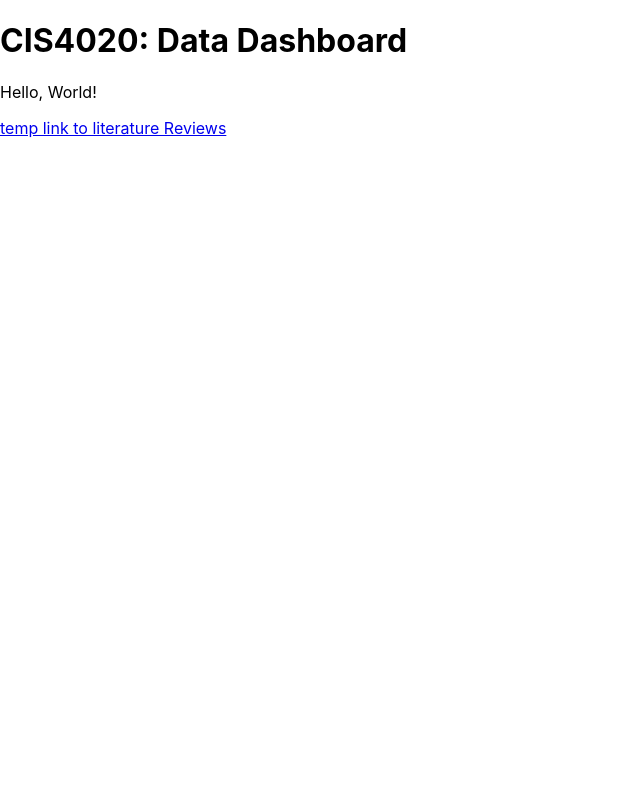
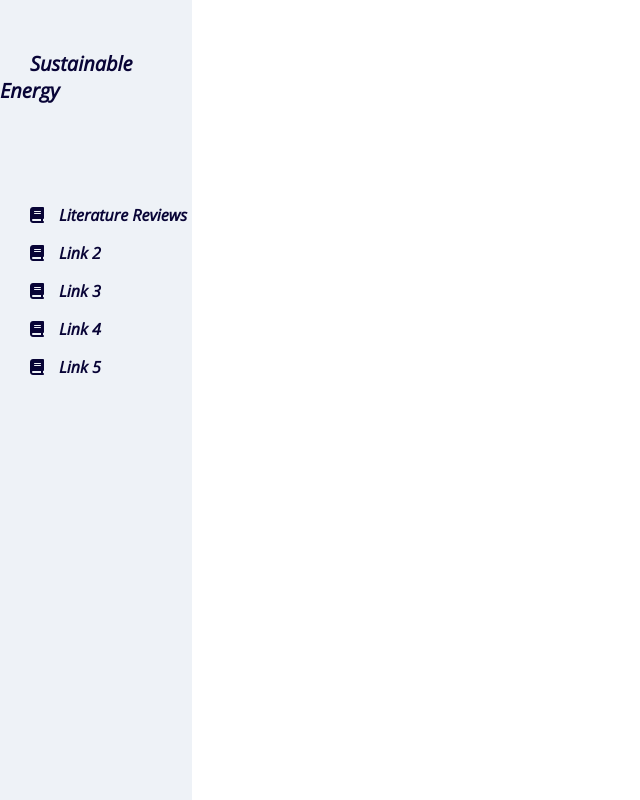
Before and after one commit to Krakhra/data_dashboard, a React (Create React App) app: page / in a window 1280 px wide. Shown: the whole page, without its empty margins (0-640 px from the left). Built offline with nearby package versions, Linux system fonts and the light colour scheme; no server answers.

Commit message:
created temp layout for homepage, and started literature review page

```diff
--- a/public/index.html
+++ b/public/index.html
@@ -8,6 +8,9 @@
     <meta name="description" content="Online data dashboard for CIS4020" />
     <link rel="manifest" href="/manifest.json" />
     <link rel="apple-touch-icon" href="/apple-touch-icon.png" />
+    <link rel="preconnect" href="https://fonts.gstatic.com">
+    <link href="https://fonts.googleapis.com/css2?family=Open+Sans:ital,wght@1,300&display=swap" rel="stylesheet">
+    <script src="https://kit.fontawesome.com/b69add25a6.js" crossorigin="anonymous"></script>
     <title>CIS4020: Data Dashboard</title>
   </head>
   <body>
--- /dev/null
+++ b/src/components/App.css
@@ -0,0 +1,18 @@
+.App{
+  width:100%;
+  height:100vh;
+  margin:0;
+  padding: 0;
+}
+
+.leftPanel{
+  width:15%;
+  height:100vh;
+  background-color:rgb(238, 242, 247);
+  float:left;
+}
+
+.rightPanel{
+  margin-left:1%;
+  height:100vh;
+}
--- a/src/components/App.js
+++ b/src/components/App.js
@@ -1,5 +1,7 @@
 import React, { useState, useEffect } from 'react';
 import LiteratureReivew from './literatureReview/LiteratureReview';
+import SidePanel from './sidePanel/SidePanel';
+import './App.css';
 import {
   BrowserRouter as Router,
   Switch,
@@ -17,17 +19,21 @@ const App = () => {
   }, []);
 
   return (
-    <>
-      <h1>CIS4020: Data Dashboard</h1>
-      <p>Hello, World!</p>
-      <a href="/literature">temp link to literature Reviews</a>
-      <Router>
-        <Switch>
-          <Route path = "/literature" exact component={LiteratureReivew}/>
-        </Switch>
-      </Router>
-      <code>{testVal}</code>
-    </>
+    <div className = "App">
+      <div className = "leftPanel">
+        <SidePanel/>
+      </div>
+
+      <div className = "rightPanel">
+        <Router>
+          <Switch>
+            <Route path = "/literature" exact component={LiteratureReivew}/>
+          </Switch>
+
+        </Router>
+      </div>
+
+    </div>
   );
 };
 export default App;
--- a/src/components/literatureReview/LiteratureReview.css
+++ b/src/components/literatureReview/LiteratureReview.css
@@ -0,0 +1,13 @@
+.LiteratureReview{
+  margin:0;
+  padding:0;
+}
+
+.literatureTitle{
+  font-size: 45px;
+  margin-top:0px;
+}
+
+.titleContainer{
+  margin-left:20%;
+}
--- a/src/components/literatureReview/LiteratureReview.js
+++ b/src/components/literatureReview/LiteratureReview.js
@@ -4,9 +4,12 @@ import './LiteratureReview.css';
 class LiteratureReview extends React.Component{
   render(){
     return(
-      <div className = "LiteratureReview">
-        <h1>Test</h1>
-      </div>
+      <>
+        <div className = "titleContainer">
+          <p className = "literatureTitle">Literature Review</p>
+        </div>
+
+      </>
     );
   }
 }
--- /dev/null
+++ b/src/components/sidePanel/SidePanel.css
@@ -0,0 +1,25 @@
+.SidePanel{
+  font-family: 'Open Sans', sans-serif;
+}
+
+.homelink{
+  text-decoration: none;
+  font-size:20px;
+  font-weight: bold;
+  color:rgb(8, 4, 54);
+
+  margin-left:30px;
+}
+
+.navLinkSpacing{
+  color:rgb(8, 4, 54);
+  margin-left:30px;
+  text-decoration: none;
+}
+
+.navLinkStyle{
+  text-decoration: none;
+  color:rgb(8, 4, 54);
+  font-weight: bold;
+  margin-left:15px;
+}
--- /dev/null
+++ b/src/components/sidePanel/SidePanel.js
@@ -0,0 +1,24 @@
+import React from 'react'
+import './SidePanel.css'
+
+class SidePanel extends React.Component{
+  render(){
+    return(
+      <div className = "SidePanel">
+        <div style= {{marginTop:'50px'}}>
+          <a className = "homelink" href = "/">Sustainable Energy</a>
+        </div>
+
+        <div style={{marginTop:'100px'}}>
+          <p className = "navLinkSpacing"><i className="fas fa-book"></i><a  className = "navLinkStyle" href = "/literature">Literature Reviews</a></p>
+          <p className = "navLinkSpacing"><i className="fas fa-book"></i><a  className = "navLinkStyle" href = "/literature">Link 2</a></p>
+          <p className = "navLinkSpacing"><i className="fas fa-book"></i><a  className = "navLinkStyle" href = "/literature">Link 3</a></p>
+          <p className = "navLinkSpacing"><i className="fas fa-book"></i><a  className = "navLinkStyle" href = "/literature">Link 4</a></p>
+          <p className = "navLinkSpacing"><i className="fas fa-book"></i><a  className = "navLinkStyle" href = "/literature">Link 5</a></p>
+        </div>
+      </div>
+    );
+  }
+}
+
+export default SidePanel;
```
